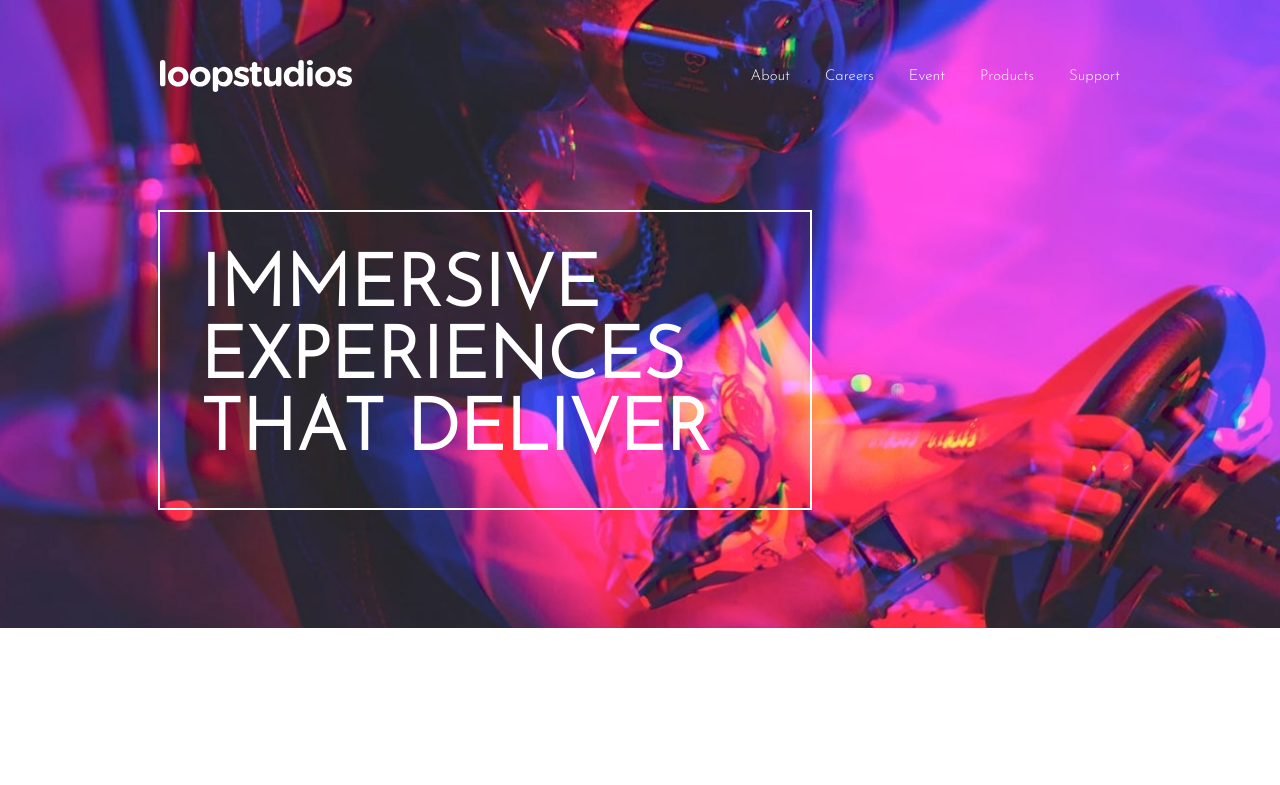
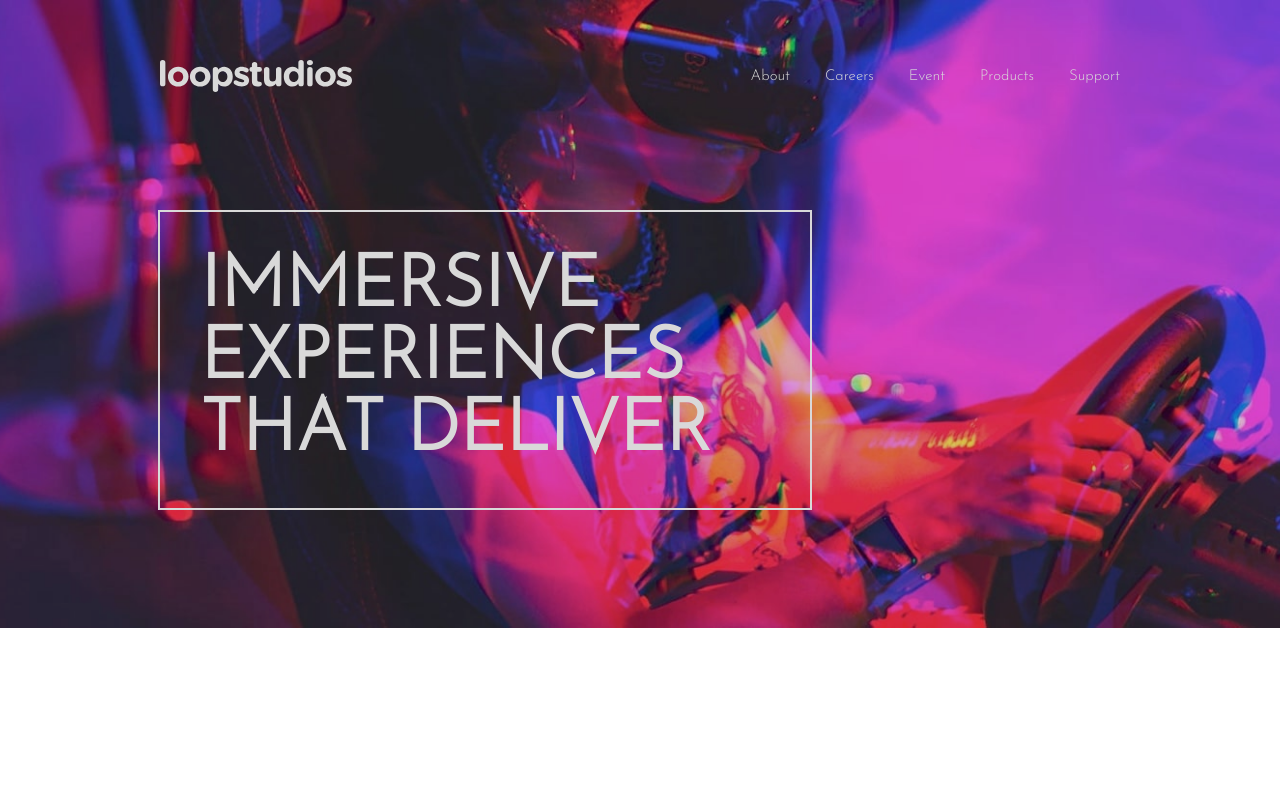
Before and after one commit to dubemmbah/loopstudios-landing-page, a plain HTML site: page index.html in a window 1280 px wide. Shown: the top 785 px of the page. Drawn offline with Linux system fonts and the light colour scheme.

Commit message:
Update style.css

```diff
--- a/style.css
+++ b/style.css
@@ -38,6 +38,7 @@ body {
 /* HEADER */
 .header {
   background: url(./images/desktop/image-hero.jpg) no-repeat center/cover;
+  filter: brightness(0.85);
   padding-top: 6rem;
   padding-bottom: 6rem;
 }
```
